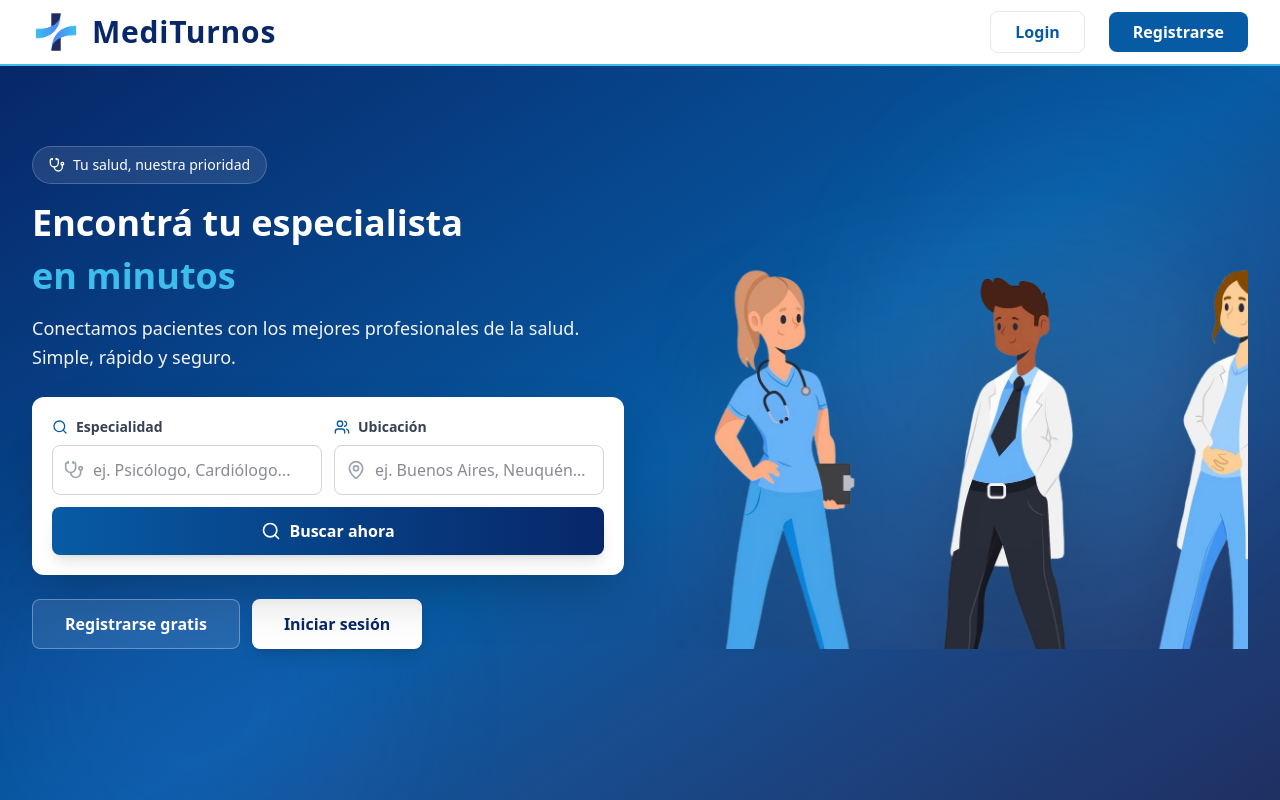
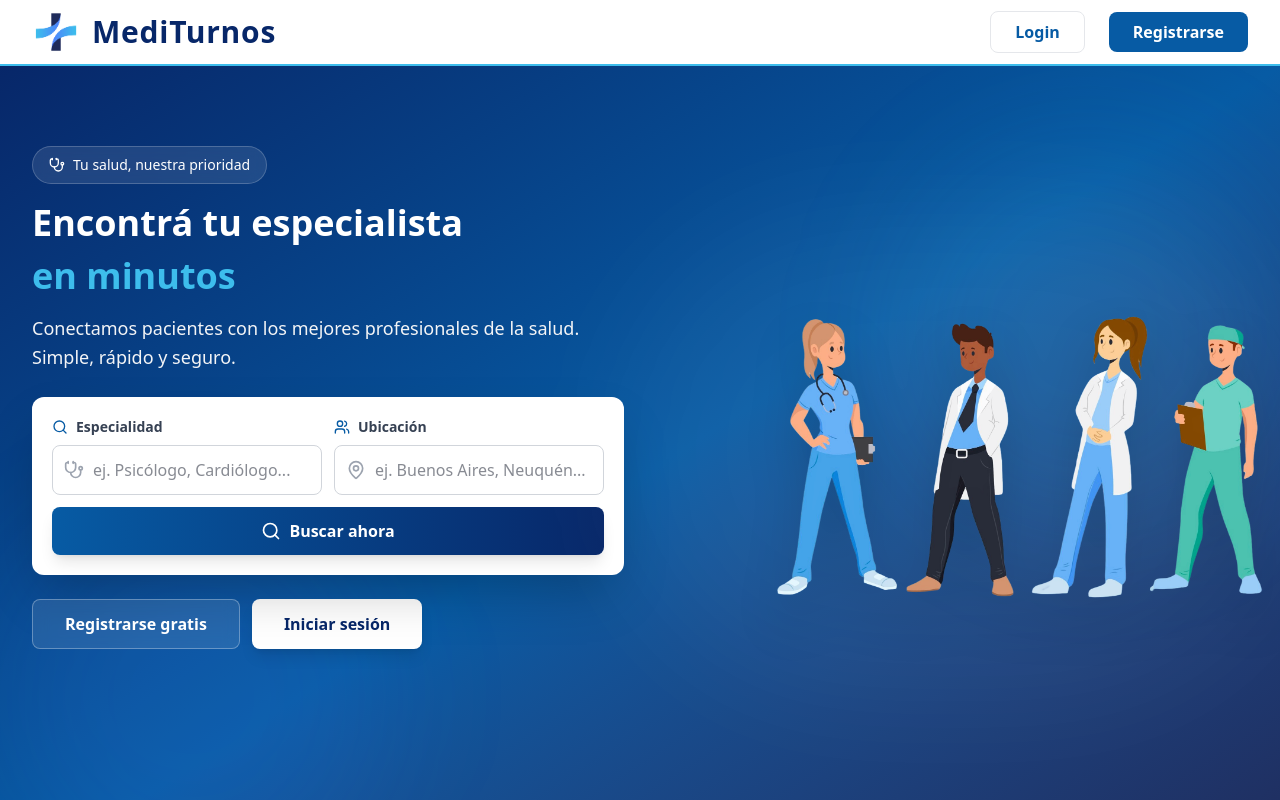
Before and after one commit to A-Confirmar/MediTurnos, a React (Vite) app: page / in a window 1280 px wide. Shown: the top 800 px of the page. Built offline with nearby package versions, Linux system fonts and the light colour scheme; what @react-pdf/renderer would draw is missing.

Commit message:
imagen del home arreglada

```diff
--- a/src/pages/Home/Home.tsx
+++ b/src/pages/Home/Home.tsx
@@ -92,7 +92,7 @@ const Home: React.FC = () => {
       <Header />
 
       {/* Hero Section Moderno */}
-      <section className="relative bg-gradient-to-br from-[#072769] via-[#075ba4] to-[#1f2b5b] pb-40 overflow-hidden">
+      <section className="relative bg-gradient-to-br from-[#072769] via-[#075ba4] to-[#1f2b5b] pb-16 lg:pb-40 overflow-hidden">
         {/* Decoración de fondo */}
         <div className="absolute inset-0 z-0">
           <div className="absolute top-20 right-0 w-96 h-96 bg-[#3dbdec]/10 rounded-full blur-3xl"></div>
@@ -102,8 +102,8 @@ const Home: React.FC = () => {
         {/* Contenido */}
         <div className="relative z-10 max-w-7xl mx-auto px-4 sm:px-6 lg:px-8 py-16 lg:py-20">
           <div className="grid lg:grid-cols-2 gap-8 items-center">
-            {/* Columna Izquierda - Texto y Buscador */}
-            <div className="order-2 lg:order-1">
+            {/* Columna Izquierda - Texto y Buscador (PRIMERO en móvil) */}
+            <div className="order-1">
               {/* Badge */}
               <div className="inline-flex items-center gap-2 px-4 py-2 bg-white/10 backdrop-blur-sm rounded-full text-white text-sm font-medium mb-4 border border-white/20">
                 <Stethoscope size={16} />
@@ -179,21 +179,17 @@ const Home: React.FC = () => {
               )}
             </div>
 
-            {/* Columna Derecha - Imagen */}
-            <div className="order-1 lg:order-2 flex items-end justify-center lg:justify-end h-full overflow-hidden">
-              <div className="relative w-full max-w-lg">
+            {/* Columna Derecha - Imagen (oculta en móvil, visible desde lg) */}
+            <div className="hidden lg:flex order-2 items-end justify-center h-full">
+              <div className="relative w-full max-w-2xl">
                 {/* Círculo decorativo detrás */}
                 <div className="absolute -inset-10 bg-white/5 rounded-full blur-3xl"></div>
 
-                {/* Imagen - responsiva sin overflow en pantallas pequeñas */}
+                {/* Imagen - sin transformaciones para que se vea completa */}
                 <img
                   src={heroImage}
                   alt="Profesionales de la salud - MediTurnos"
-                  className="relative z-10 w-full h-auto object-contain object-bottom drop-shadow-2xl
-                    scale-100 translate-x-0 translate-y-0
-                    md:scale-125 md:translate-x-[30px]
-                    lg:scale-150 lg:translate-x-[60px] lg:translate-y-[5px]
-                    xl:scale-190 xl:translate-x-[120px] xl:translate-y-[10px]"
+                  className="translate-x-[80px] relative z-10 w-full h-auto object-contain drop-shadow-2xl"
                 />
               </div>
             </div>
```
